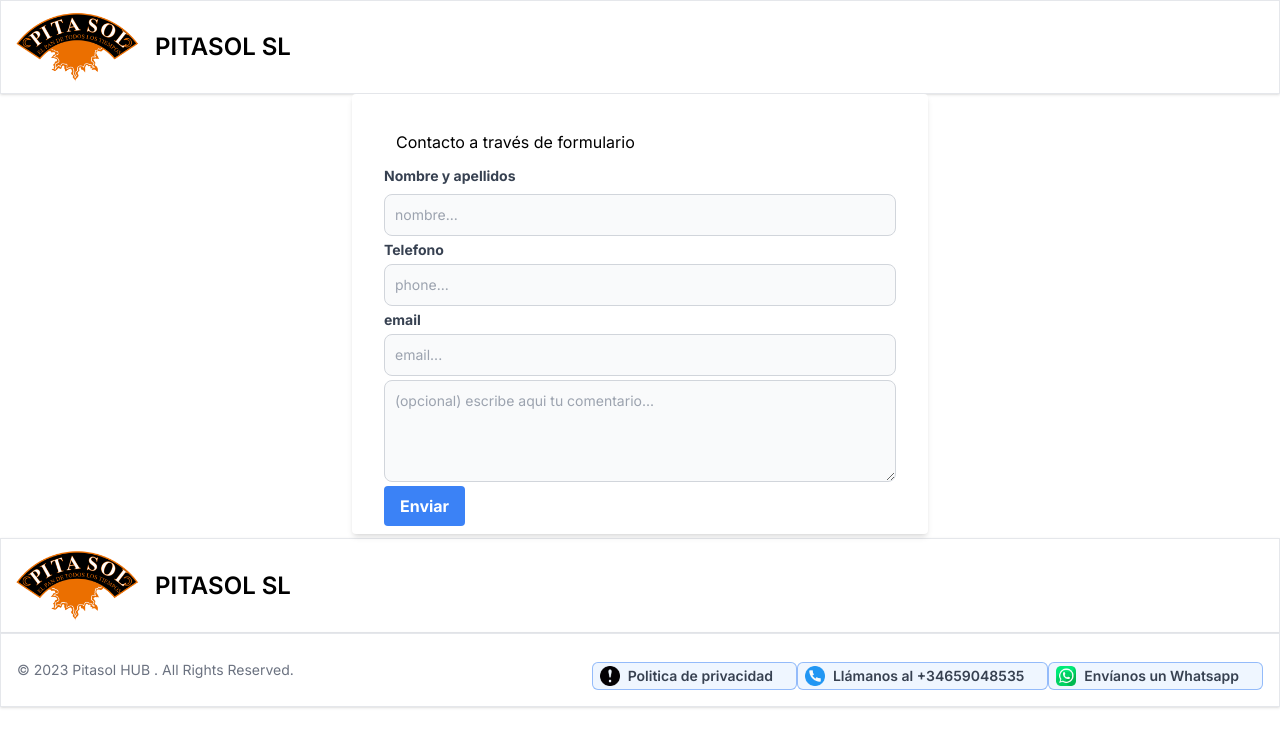
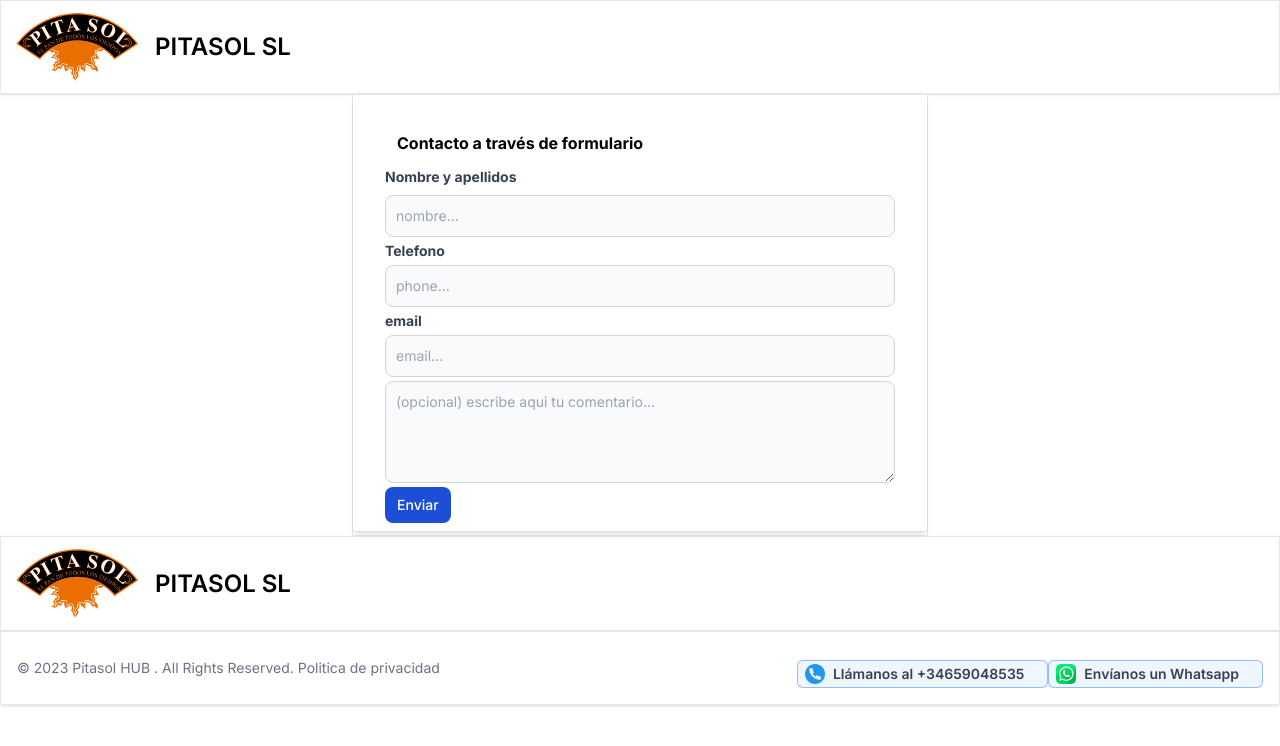
Before and after one commit to JeffersonDavid/enterprise_frontend, a Next.js app in the folder enterprise-v2/: page /contact in a window 1280 px wide. Shown: the top 746 px of the page. Built offline with nearby package versions, Linux system fonts and the light colour scheme.

Commit message:
add some fixes

```diff
--- a/enterprise-v2/src/app/components/Footer/Footer.jsx
+++ b/enterprise-v2/src/app/components/Footer/Footer.jsx
@@ -43,13 +43,17 @@ export default function NavBar() {
         <footer className="bg-white border border-gray-10 shadow">
             <div className="w-full mx-auto max-w-screen-xl p-4 md:flex md:items-center md:justify-between">
             <span className="text-sm text-gray-500 sm:text-center">© 2023 <a href="https://flowbite.com/" className="hover:underline">Pitasol HUB </a>. All Rights Reserved.
+            <a href="https://flowbite.com/" className="hover:underline"> Politica de privacidad </a>
             </span>
             <ul className="flex flex-wrap items-center mt-3 text-sm font-medium text-gray-500">
 
-                <li className='ftli flex inline-flex items-center rounded-md bg-blue-50 px-2 py-1 text-xs font-medium text-success-700 ring-1 ring-inset ring-success-700/10'>
+{
+    /* <li className='ftli flex inline-flex items-center rounded-md bg-blue-50 px-2 py-1 text-xs font-medium text-success-700 ring-1 ring-inset ring-success-700/10'>
                 <Image src={Pr} width={20} height={20} alt="Com"/>
                     <a href="#" className="inline-block text-sm font-semibold text-gray-700 mr-4 ml-2">Politica de privacidad</a>
-                </li>
+                </li> */
+}
+
                 <li className='ftli flex inline-flex items-center rounded-md bg-blue-50 px-2 py-1 text-xs font-medium text-success-700 ring-1 ring-inset ring-success-700/10'>
                     <Image src={Phone} width={20} height={20} alt="Com" className=""/>
                     <a href={"tel:"+phoneNumber} className="inline-block text-sm font-semibold text-gray-700 mr-4 ml-2">Llámanos al {phoneNumber}</a>
--- a/enterprise-v2/src/app/components/Nav/navBar.css
+++ b/enterprise-v2/src/app/components/Nav/navBar.css
@@ -47,3 +47,9 @@ nav{
         width: 100%;
       }
   }
+
+  @media (min-width: 700px) {
+    #navbar-default{
+      display: block !important;
+    }
+  }
--- a/enterprise-v2/src/app/components/Product/Product.jsx
+++ b/enterprise-v2/src/app/components/Product/Product.jsx
@@ -29,7 +29,7 @@ let dimnension_bolsa = type === 'blanco' ? prd.pita_blanco.box.weight : prd.pita
 return (
 
 
-<div className='secure-container flex justify-center items-center'>
+<div className='product-cont secure-container flex justify-center items-center'>
 
   <a href="#" className="cardlink secure-card bg-white border border-gray-200 rounded-lg shadow md:flex-row md:max-w-xl hover:bg-gray-100">
     <div className="secure-image">
--- a/enterprise-v2/src/app/components/Productdesc/productdesc.css
+++ b/enterprise-v2/src/app/components/Productdesc/productdesc.css
@@ -23,3 +23,7 @@
     padding: 20px;
 
 }
+
+.secure-image{
+    padding: 5px;
+}
--- a/enterprise-v2/src/app/contact/page.jsx
+++ b/enterprise-v2/src/app/contact/page.jsx
@@ -73,10 +73,10 @@ return(
 <Captcha form={form} />
 
     <div className='secure-container flex justify-center items-center'>
-        <div className="w-full max-w-xl" ref={form_ref}>
+        <div className="w-full max-w-xl border" ref={form_ref}>
 
                 <form className="bg-white shadow-md rounded px-8 pt-6 pb-2 mb-1">
-                    <p className='m-3'> Contacto a través de formulario </p>
+                    <p className='m-3 block text-gray font-bold'> Contacto a través de formulario </p>
                     <div className="mb-1">
                         <label className="block text-gray-700 text-sm font-bold mb-2" htmlFor="username">
                             Nombre y apellidos
@@ -103,7 +103,7 @@ return(
                     </div>
 
                     <div className="flex items-center justify-between">
-                        <button className="btnbcolor bg-blue-500 hover:bg-blue-700 text-white font-bold py-2 px-4 rounded focus:outline-none focus:shadow-outline" type="button" onClick={e => SendData(e)}>
+                        <button className="btnbcolor inline-flex items-center px-3 py-2 text-sm font-medium text-center text-white bg-blue-700 rounded-lg hover:bg-blue-800 focus:ring-4 focus:outline-none focus:ring-blue-300" type="button" onClick={e => SendData(e)}>
                             Enviar
                         </button>
                         <p className="text-red-500 text-xs italic"> {validation}  </p>
--- a/enterprise-v2/src/app/globals.css
+++ b/enterprise-v2/src/app/globals.css
@@ -8,6 +8,7 @@
 @import '../app/components/Captcha/captcha.css';
 @import '../app/components/Productdesc/productdesc.css';
 @import '../app/components/Slider/slider.css';
+@import '../app/orders/orders.css';
 
 
 
--- /dev/null
+++ b/enterprise-v2/src/app/orders/orders.css
@@ -0,0 +1,10 @@
+@media (max-width: 700px){
+
+    .product-box{
+      height: 100%;
+    }
+
+    .p-f{
+        margin-top: 20%;
+    }
+  }
--- a/enterprise-v2/src/app/orders/page.jsx
+++ b/enterprise-v2/src/app/orders/page.jsx
@@ -8,15 +8,15 @@ export default function ordersPage() {
 
     return(
 
-            <div className='secure-container flex justify-center items-center' >
+            <div className='product-box secure-container flex justify-center items-center' >
 
                 <div class="product-container">
 
-                    <div class="product">
+                    <div class="product p-f">
                         <Product data={productData().pita_blanco}/>
                     </div>
 
-                    <div class="product">
+                    <div class="product ">
                         <Product data={productData().pita_integral}/>
                     </div>
 
```
Also changed, not shown: enterprise-v2/src/app/components/Product/product.css (+4 -3 lines).
